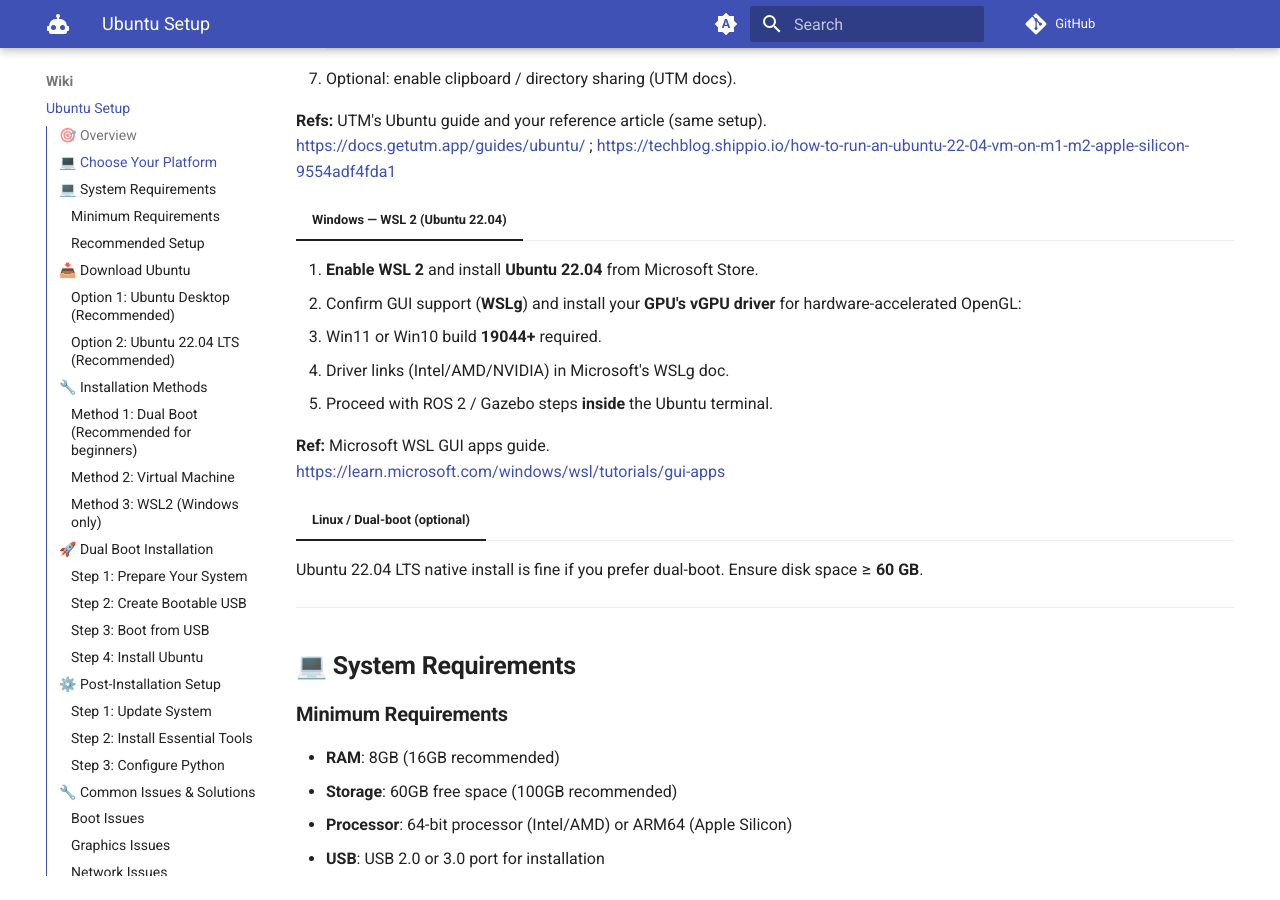
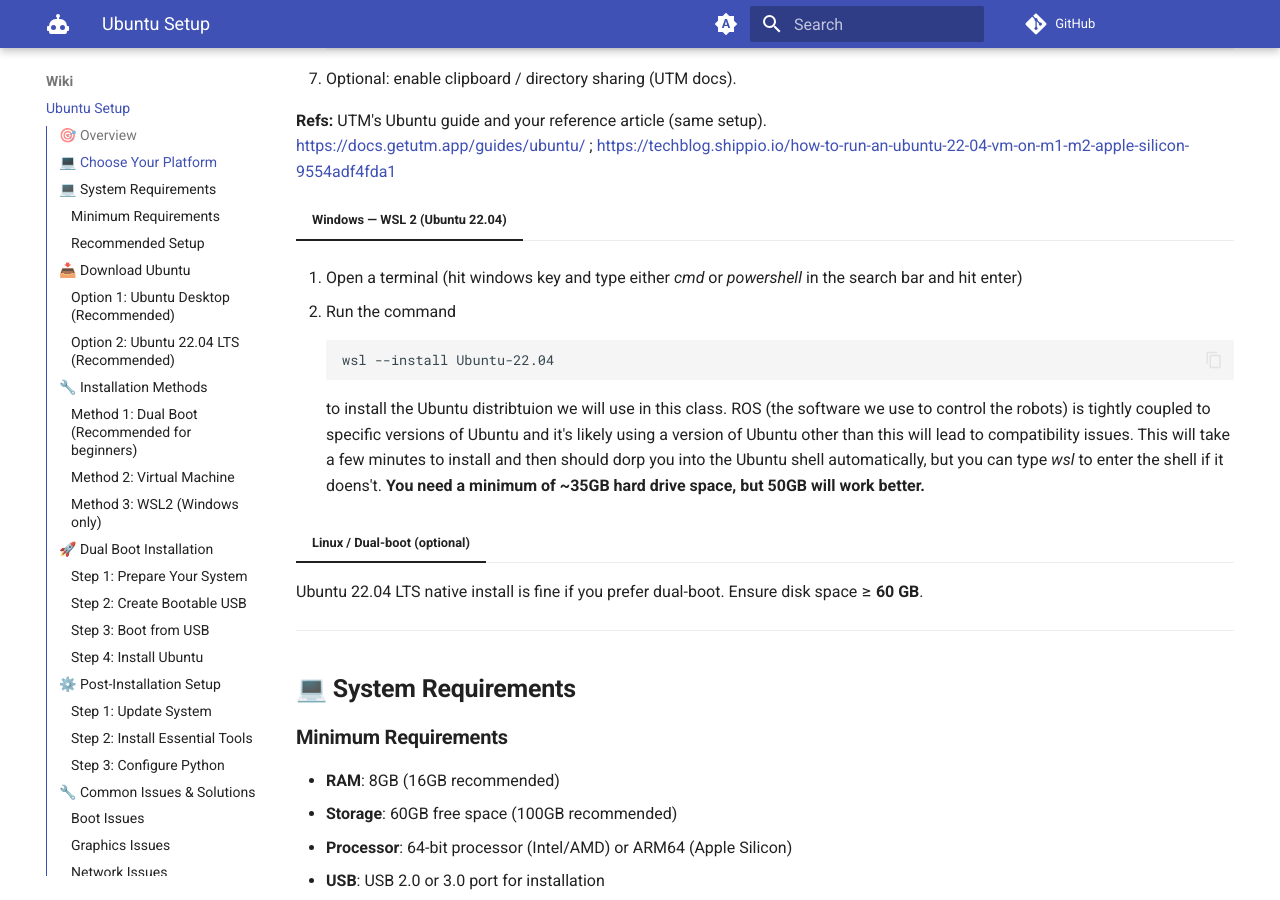
Before and after one commit to ENME480/enme480.github.io, an MkDocs documentation site: the page built from docs/ubuntu-setup.md, in a window 1280 px wide and 900 px high, scrolled down 858 px. Built offline with MkDocs 1.6.1 and Material for MkDocs 9.7.7, drawn with Linux system fonts in a browser that asks for light colours; plug-ins that fetch from the network failed and are left out; comment, search, counter and statistics services are not loaded; the version menu is left out.

Commit message:
Update windows install instructions

```diff
--- a/docs/ubuntu-setup.md
+++ b/docs/ubuntu-setup.md
@@ -39,16 +39,12 @@
 
 === "Windows — WSL 2 (Ubuntu 22.04)"
 
-1. **Enable WSL 2** and install **Ubuntu 22.04** from Microsoft Store.
-2. Confirm GUI support (**WSLg**) and install your **GPU's vGPU driver** for hardware-accelerated OpenGL:
+1. Open a terminal (hit windows key and type either *cmd* or *powershell* in the search bar and hit enter)
 
-   * Win11 or Win10 build **19044+** required.
-   * Driver links (Intel/AMD/NVIDIA) in Microsoft's WSLg doc.
-3. Proceed with ROS 2 / Gazebo steps **inside** the Ubuntu terminal.
+2. Run the command
 
-**Ref:** Microsoft WSL GUI apps guide.
-[https://learn.microsoft.com/windows/wsl/tutorials/gui-apps](https://learn.microsoft.com/windows/wsl/tutorials/gui-apps)
-{: .thin }
+        wsl --install Ubuntu-22.04
+to install the Ubuntu distribtuion we will use in this class. ROS (the software we use to control the robots) is tightly coupled to specific versions of Ubuntu and it's likely using a version of Ubuntu other than this will lead to compatibility issues. This will take a few minutes to install and then should dorp you into the Ubuntu shell automatically, but you can type *wsl* to enter the shell if it doens't. **You need a minimum of ~35GB hard drive space, but 50GB will work better.**
 
 === "Linux / Dual-boot (optional)"
 
```
